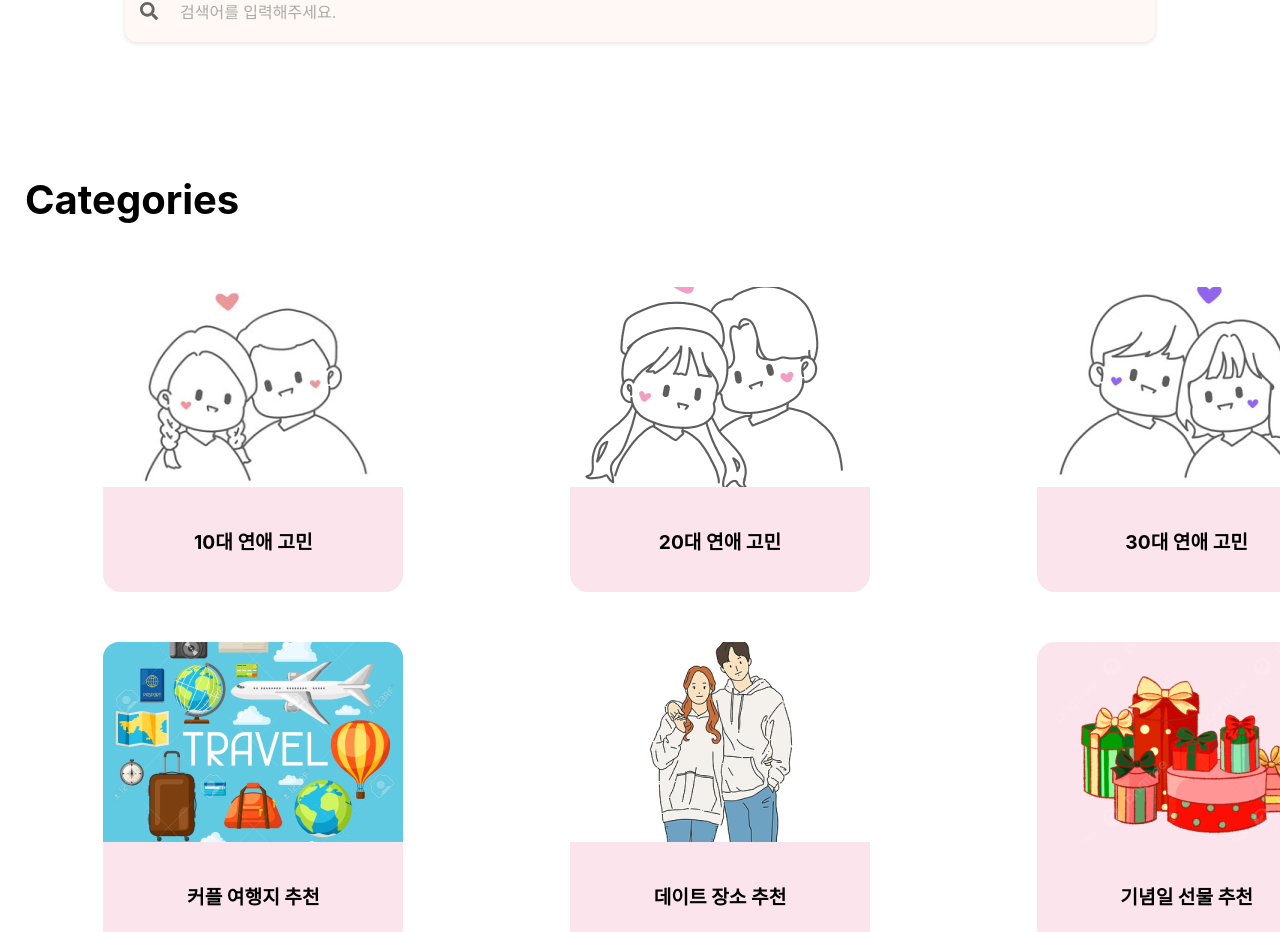
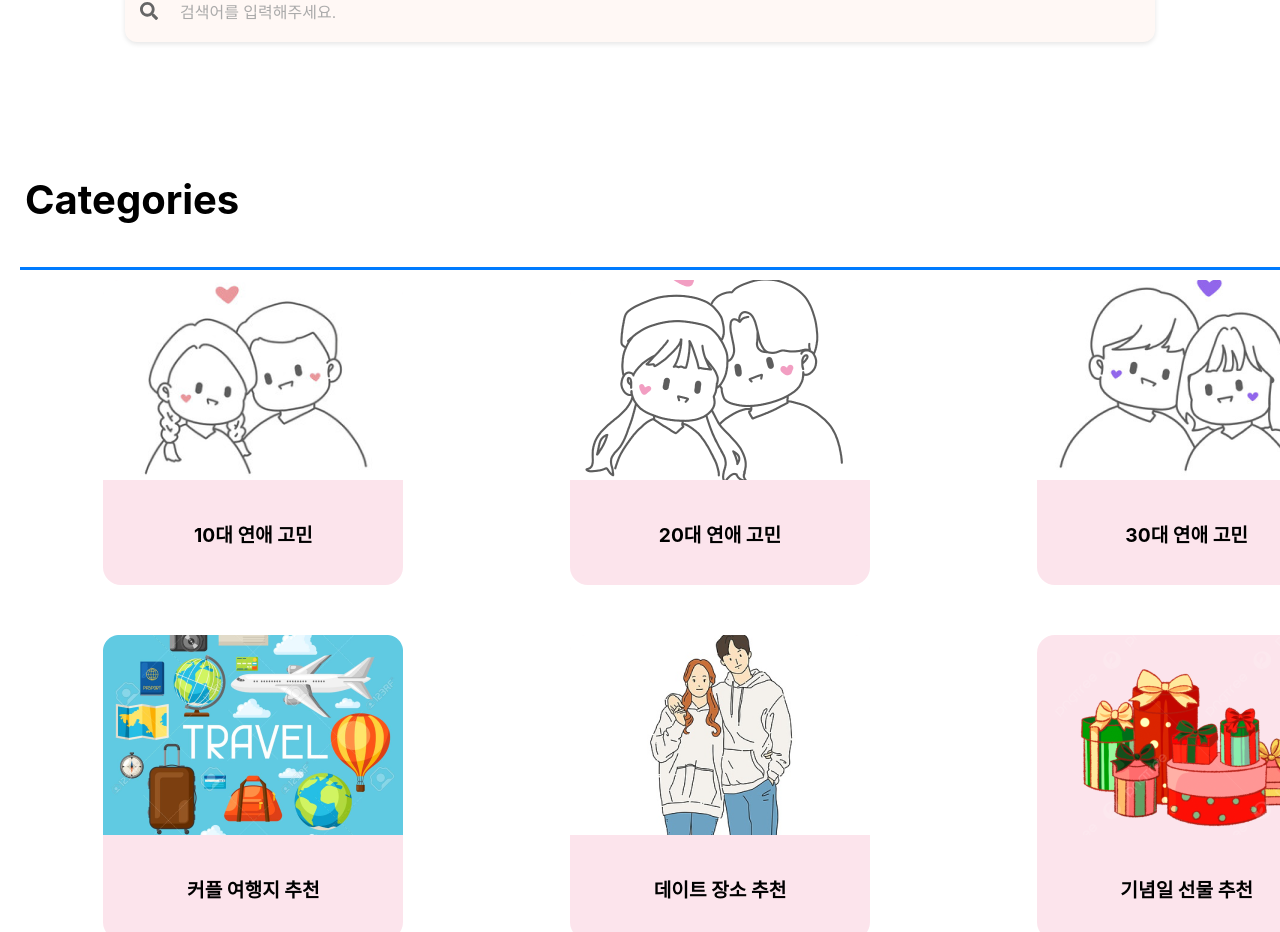
Before and after one commit to sunz98/signal, a React (Create React App) app in the folder src/main/frontend/: page / in a window 1280 px wide. Shown: the part 890-1822 px from the top of the page. Built offline with nearby package versions, Linux system fonts and the light colour scheme; no server answers.

Commit message:
메인완료(목업)

```diff
--- a/src/main/frontend/src/components/CategoryMenu.css
+++ b/src/main/frontend/src/components/CategoryMenu.css
@@ -5,13 +5,6 @@
     padding: 40px 0;
   }
 
-  .category-header {
-    display: flex;
-    justify-content: space-between;
-    align-items: center;
-    margin-bottom: 20px;
-    border-bottom: 0 !important;
-  }
 
   .category-title {
     font-size: 40px;
--- a/src/main/frontend/src/components/CommunityNavigation.css
+++ b/src/main/frontend/src/components/CommunityNavigation.css
@@ -10,10 +10,11 @@
 
 
   .category-header {
+    border-bottom: 3px solid #007bff;
     font-size: 20px;
     color: #007bff;
     font-weight: bold;
-    border-bottom: 3px solid #007bff !important;
+
     padding: 10px 5px;
     display: flex;
     justify-content: space-between;
```
